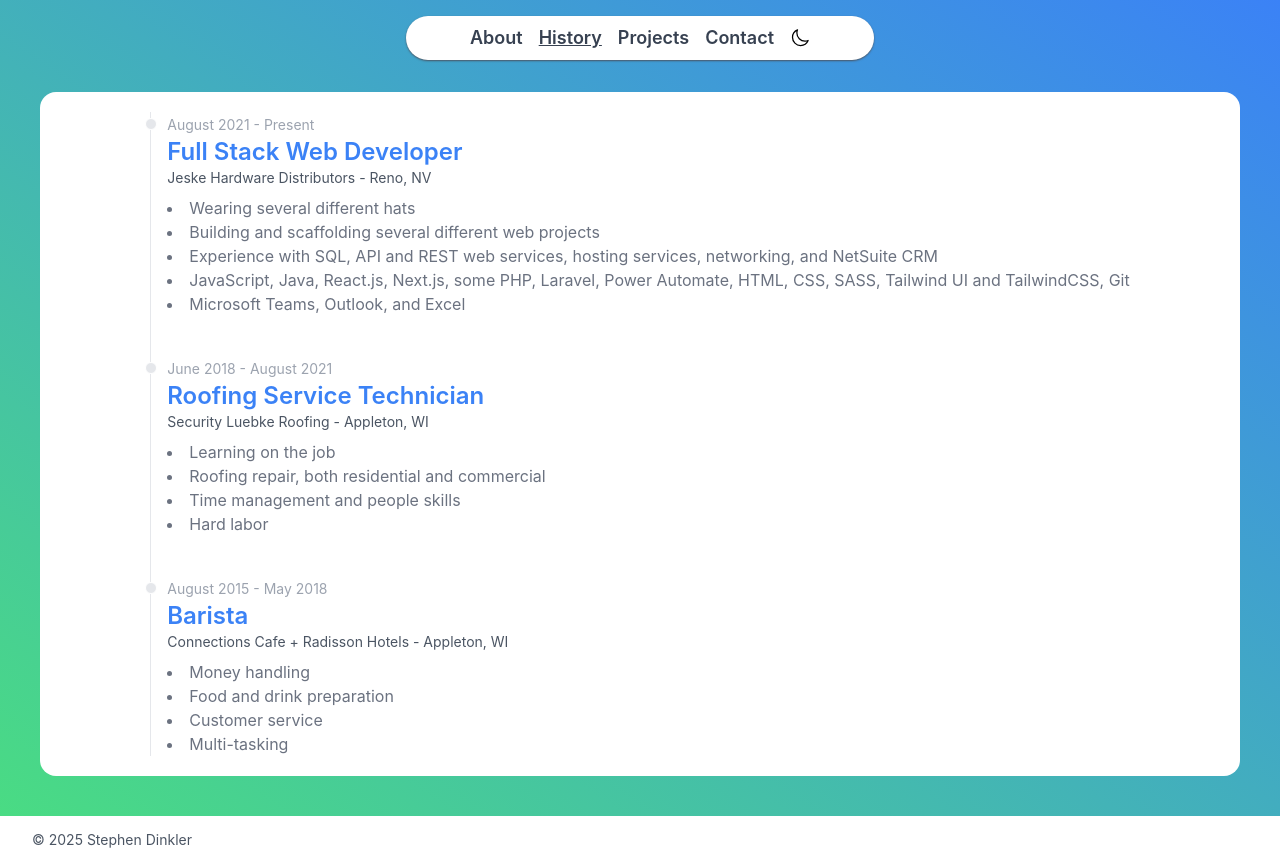
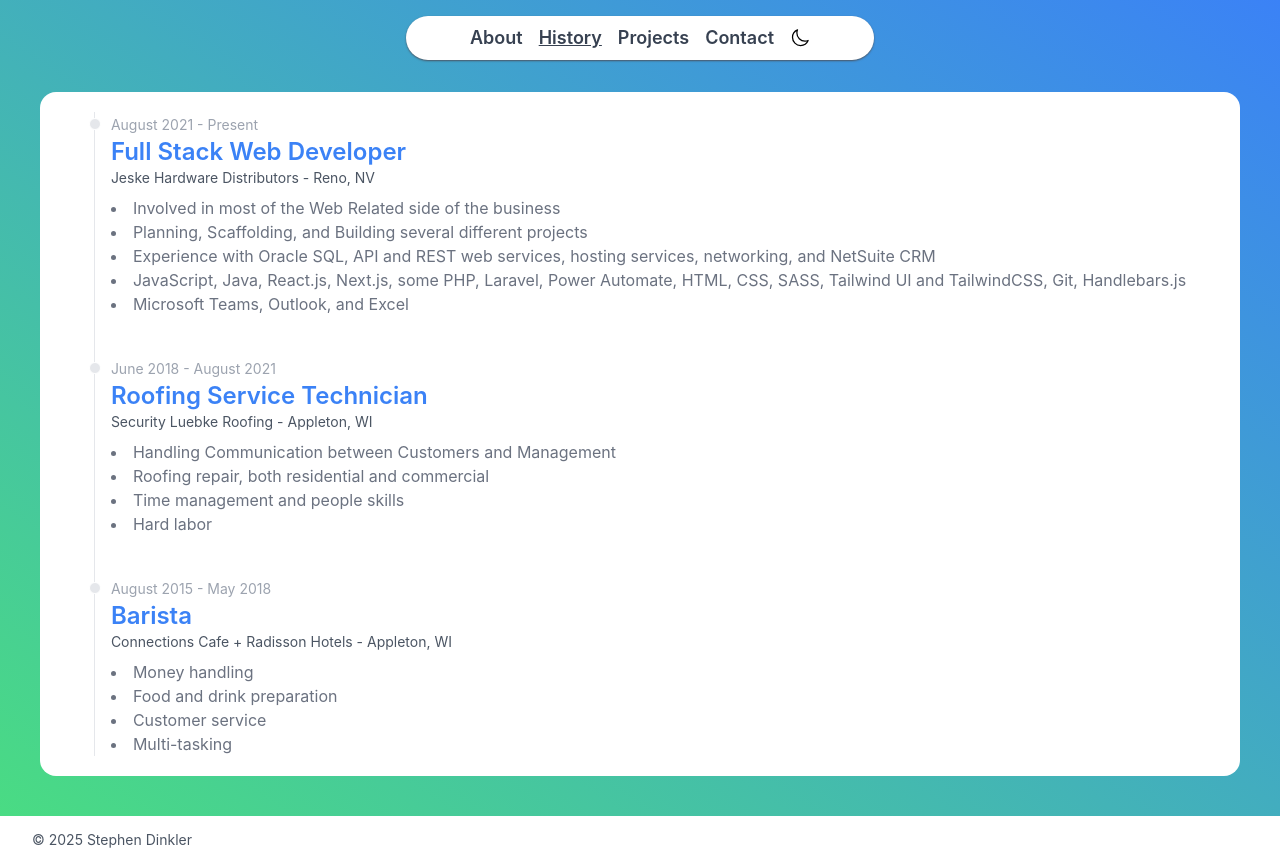
Before and after one commit to Sigmadelta8/stephen-dinkler-website, a React (Create React App) app: page /#/work-history in a window 1280 px wide. Built offline with nearby package versions, Linux system fonts and the light colour scheme.

Commit message:
Update Timeline.js
Wording

```diff
--- a/src/components/Timeline.js
+++ b/src/components/Timeline.js
@@ -15,16 +15,16 @@ export default function Timeline() {
               Jeske Hardware Distributors - Reno, NV
             </p>
             <ul className="mt-2 text-base font-normal text-gray-500 dark:text-gray-400 list-disc list-inside">
-              <li>Wearing several different hats</li>
-              <li>Building and scaffolding several different web projects</li>
+              <li>Involved in most of the Web Related side of the business</li>
+              <li>Planning, Scaffolding, and Building several different projects</li>
               <li>
-                Experience with SQL, API and REST web services, hosting services,
+                Experience with Oracle SQL, API and REST web services, hosting services,
                 networking, and NetSuite CRM
               </li>
               <li>
                 JavaScript, Java, React.js, Next.js, some
                 PHP, Laravel, Power Automate, HTML, CSS, SASS, Tailwind UI and
-                TailwindCSS, Git
+                TailwindCSS, Git, Handlebars.js
               </li>
               <li>
                 Microsoft Teams, Outlook, and Excel
@@ -45,7 +45,7 @@ export default function Timeline() {
               Security Luebke Roofing - Appleton, WI
             </p>
             <ul className="mt-2 text-base font-normal text-gray-500 dark:text-gray-400 list-disc list-inside">
-              <li>Learning on the job</li>
+              <li>Handling Communication between Customers and Management</li>
               <li>Roofing repair, both residential and commercial</li>
               <li>Time management and people skills</li>
               <li>Hard labor</li>
```
